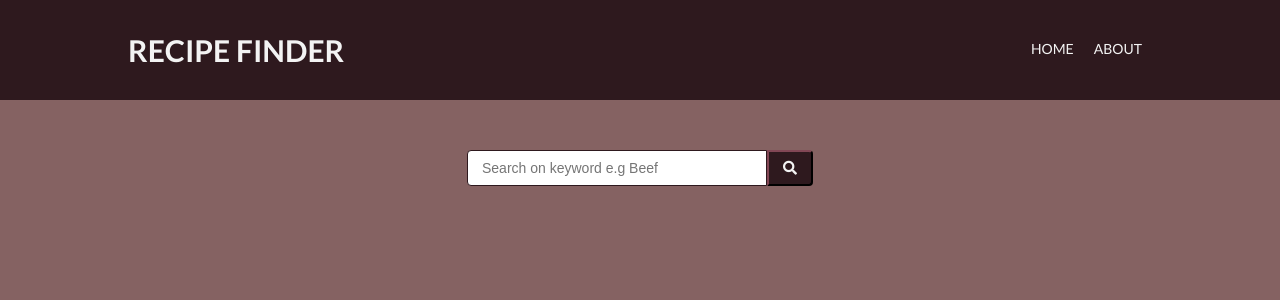
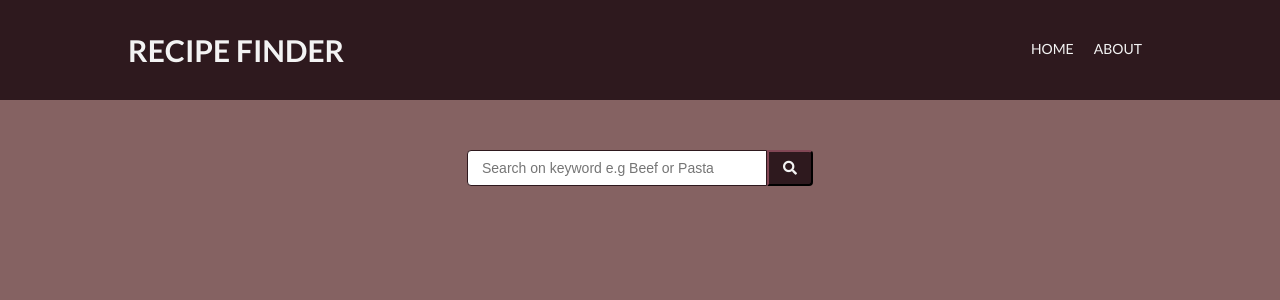
Before and after one commit to chrisgartsen/my-meal-finder, a Vue app: page / in a window 1280 px wide. Shown: the top 300 px of the page. Built offline with nearby package versions, Linux system fonts and the light colour scheme.

Commit message:
Update placeholder text

```diff
--- a/src/components/search-form.vue
+++ b/src/components/search-form.vue
@@ -6,7 +6,7 @@
         class="search-field"
         name="search"
         id="search-field"
-        placeholder="Search on keyword e.g Beef"
+        placeholder="Search on keyword e.g Beef or Pasta"
         v-model="searchText"
       />
       <button class="search-btn" type="submit">
```
